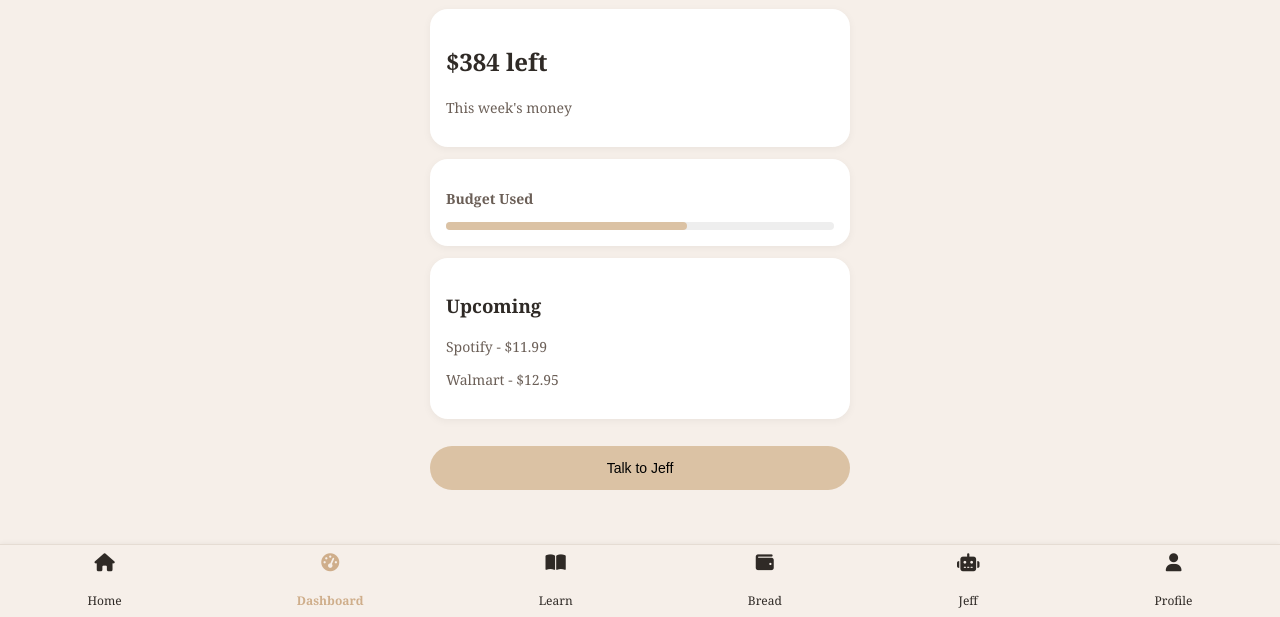
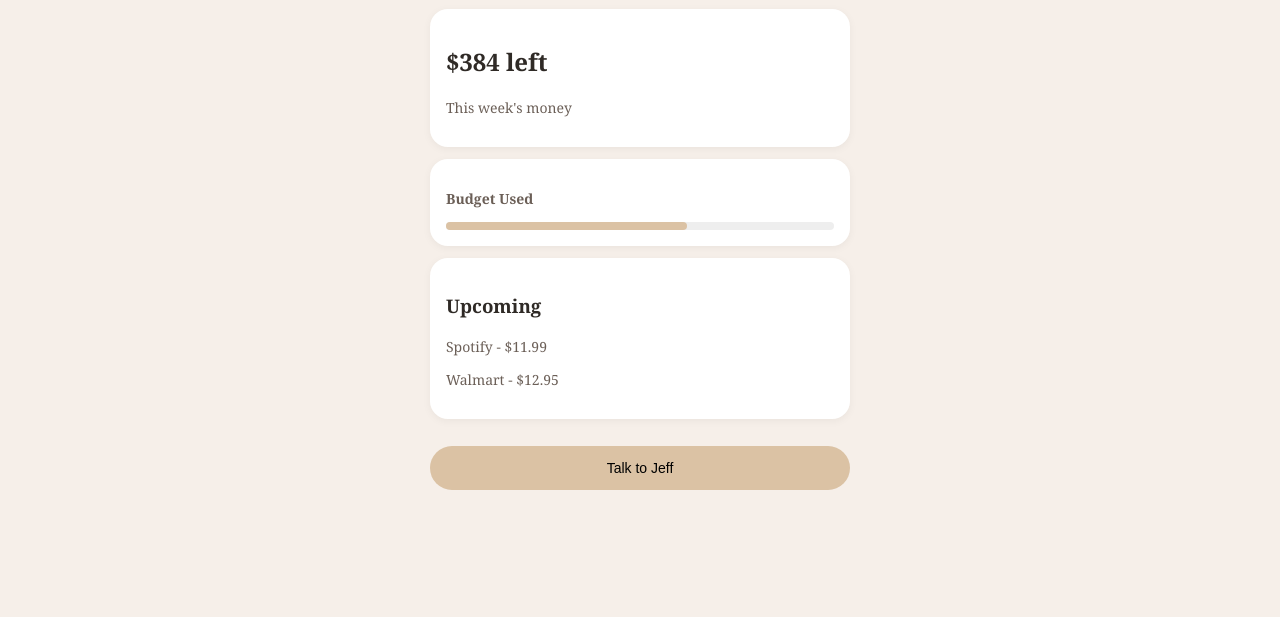
Before and after one commit to breadnbutterbank/bread-n-butter, a plain HTML site: page dashboard.html in a window 1280 px wide. Shown: the part 183-800 px from the top of the page. Drawn offline with Linux system fonts and the light colour scheme.

Commit message:
Update dashboard.html

```diff
--- a/dashboard.html
+++ b/dashboard.html
@@ -46,14 +46,5 @@
     <button onclick="alert('Talking to Jeff... (AI coming soon!)')">Talk to Jeff</button>
   </div>
 
-  <div class="bottom-nav">
-    <a href="index.html"><i class="fas fa-home"></i><br>Home</a>
-    <a href="dashboard.html" class="active"><i class="fas fa-tachometer-alt"></i><br>Dashboard</a>
-    <a href="learn.html"><i class="fas fa-book-open"></i><br>Learn</a>
-    <a href="bread.html"><i class="fas fa-wallet"></i><br>Bread</a>
-    <a href="chat.html"><i class="fas fa-robot"></i><br>Jeff</a>
-    <a href="profile.html"><i class="fas fa-user"></i><br>Profile</a>
-  </div>
-
 </body>
 </html>
```
